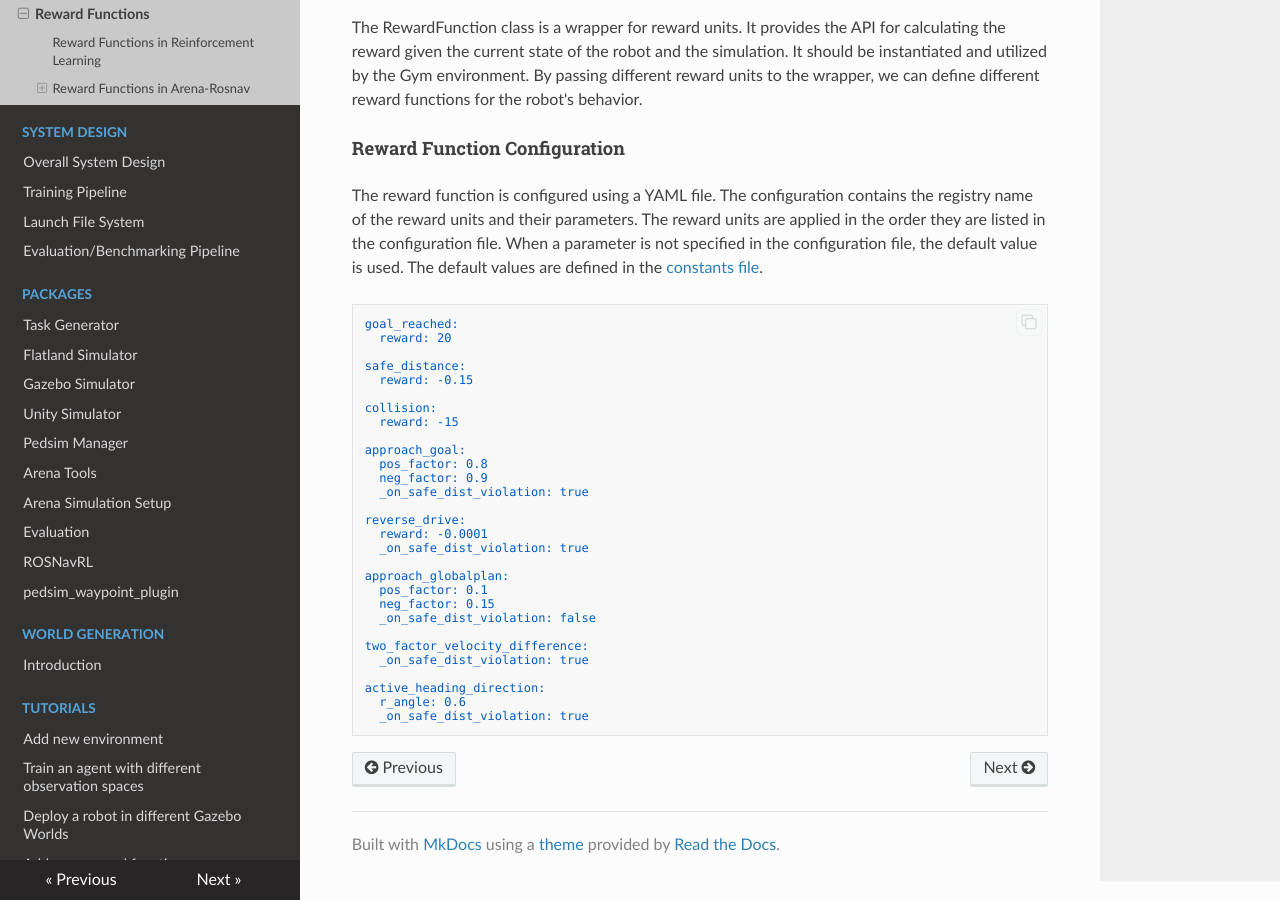
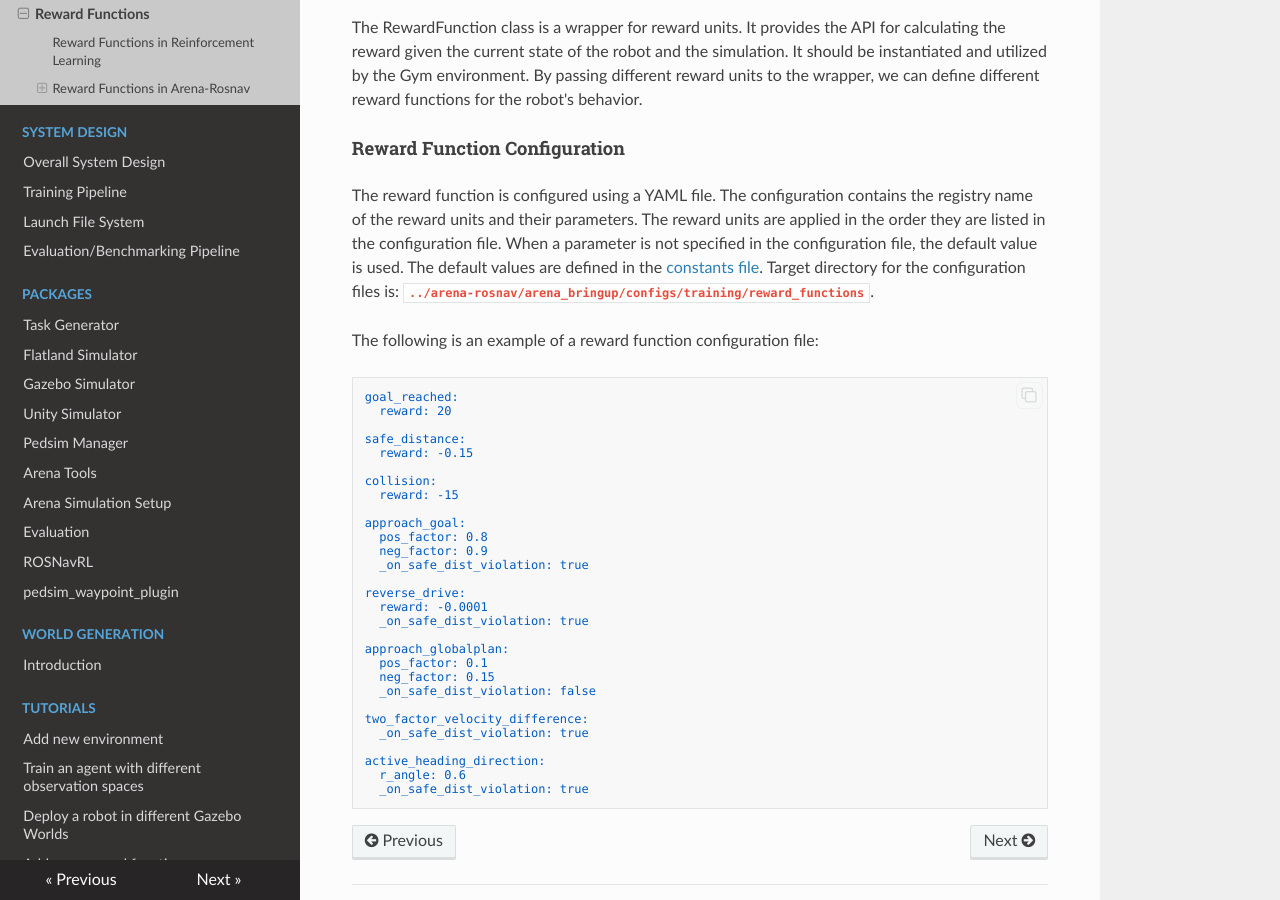
Before and after one commit to Arena-Rosnav/.github, an MkDocs documentation site: the page built from docs/user_guides/training/reward_function.md, in a window 1280 px wide and 900 px high, scrolled down 3096 px. Built offline with MkDocs 1.6.1, drawn with Linux system fonts in a browser that asks for light colours; nearby versions of some CDN libraries; comment, search, counter and statistics services are not loaded.

Commit message:
add target directory

````diff
--- a/docs/user_guides/training/reward_function.md
+++ b/docs/user_guides/training/reward_function.md
@@ -131,6 +131,9 @@ It should be instantiated and utilized by the Gym environment. By passing differ
 
 The reward function is configured using a YAML file. The configuration contains the registry name of the reward units and their parameters. The reward units are applied in the order they are listed in the configuration file.
 When a parameter is not specified in the configuration file, the default value is used. The default values are defined in the [constants file](https://github.com/Arena-Rosnav/arena-rosnav/blob/5e87e3d9b59c72280d0b92e622abb4787643c20d/utils/misc/rl_utils/rl_utils/utils/rewards/constants.py).
+Target directory for the configuration files is: **`../arena-rosnav/arena_bringup/configs/training/reward_functions`**.
+
+The following is an example of a reward function configuration file:
 
 ```yaml
 goal_reached:
````
